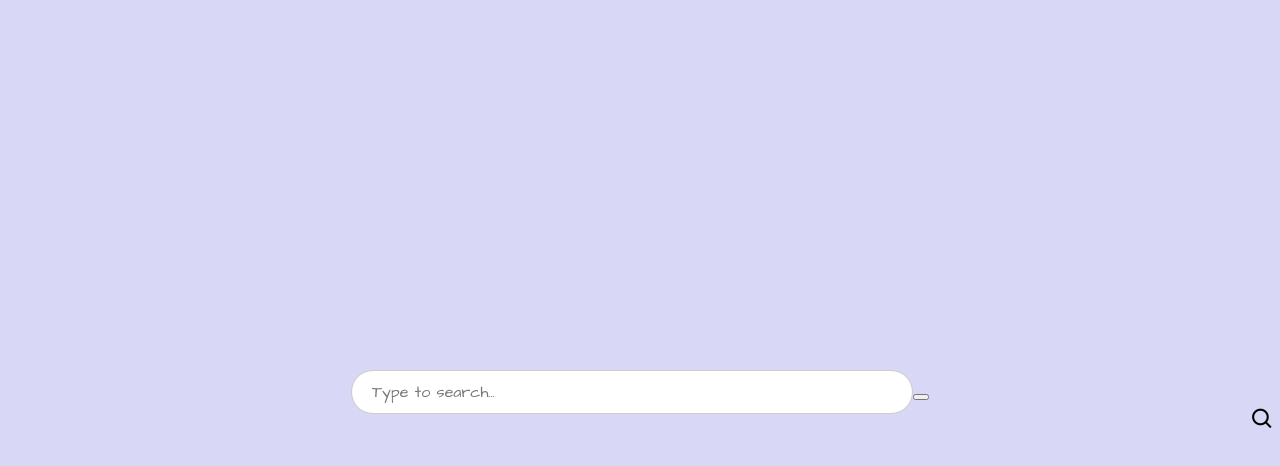
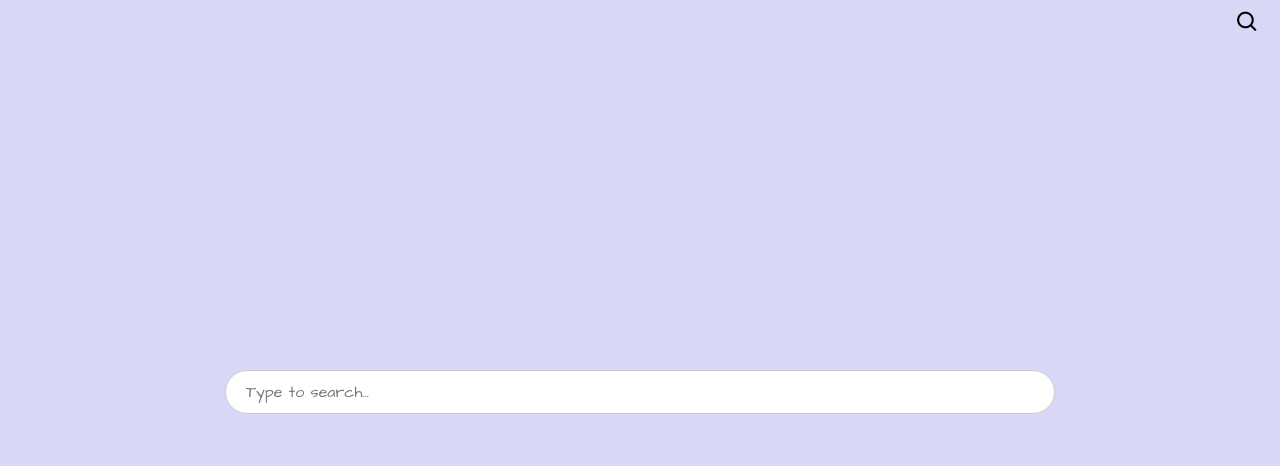
Before and after one commit to sreehb-123/9-11, a React (Create React App) app in the folder email-validation/: page /search in a window 1280 px wide. Shown: the top 466 px of the page. Built offline with nearby package versions, Linux system fonts and the light colour scheme; a web font is replaced by a local one.

Commit message:
Update Navbar.css

```diff
--- a/email-validation/src/components/Navbar.css
+++ b/email-validation/src/components/Navbar.css
@@ -1,13 +1,16 @@
 @import url('https://fonts.googleapis.com/css2?family=Inika&family=Architects+Daughter&display=swap');
 .navbar {
+    position: sticky;
     display: flex;
     justify-content: space-between;
     align-items: center;
     padding: 10px 20px;
     background-color: #d8d8f6;
     box-shadow: 0 4px 4px rgba(0, 0, 0, 0.1);
-    position: sticky;
     z-index: 100;
+    top: 0px;
+    width: 95vw;
+
   }
 
   .img {
@@ -45,9 +48,10 @@
     border-radius: 25px ;
     font-size: 16px;
     transition: all 0.3s ease;
-    width: 500px;
+    width: 60vw;
     font-family: Architects Daughter;
     color: #3c1361;
+    margin: 0 10px 0 10px;
   }
 
   .search-input:focus {
@@ -56,14 +60,26 @@
     box-shadow: 0 4px 4px rgba(184, 5, 255, 0.25);
   }
 
-  .search i {
+  .search-button{
+  position: absolute;
+    width: 30px;
+    height: 20px;
+    cursor: pointer;
+    font-size: 25px;
+    top: 10px;
+    right: 15px;
+    background: transparent;
+    border: none;
+
+}
+  .search-button i {
     position: absolute;
-    right: 10px;
     width: 20px;
     height: 20px;
     cursor: pointer;
-    transform: translateY(50%);
     font-size: 25px;
+    top:0px;
+    right: 10px;
   }
 
   .menu-dropdown{
```
